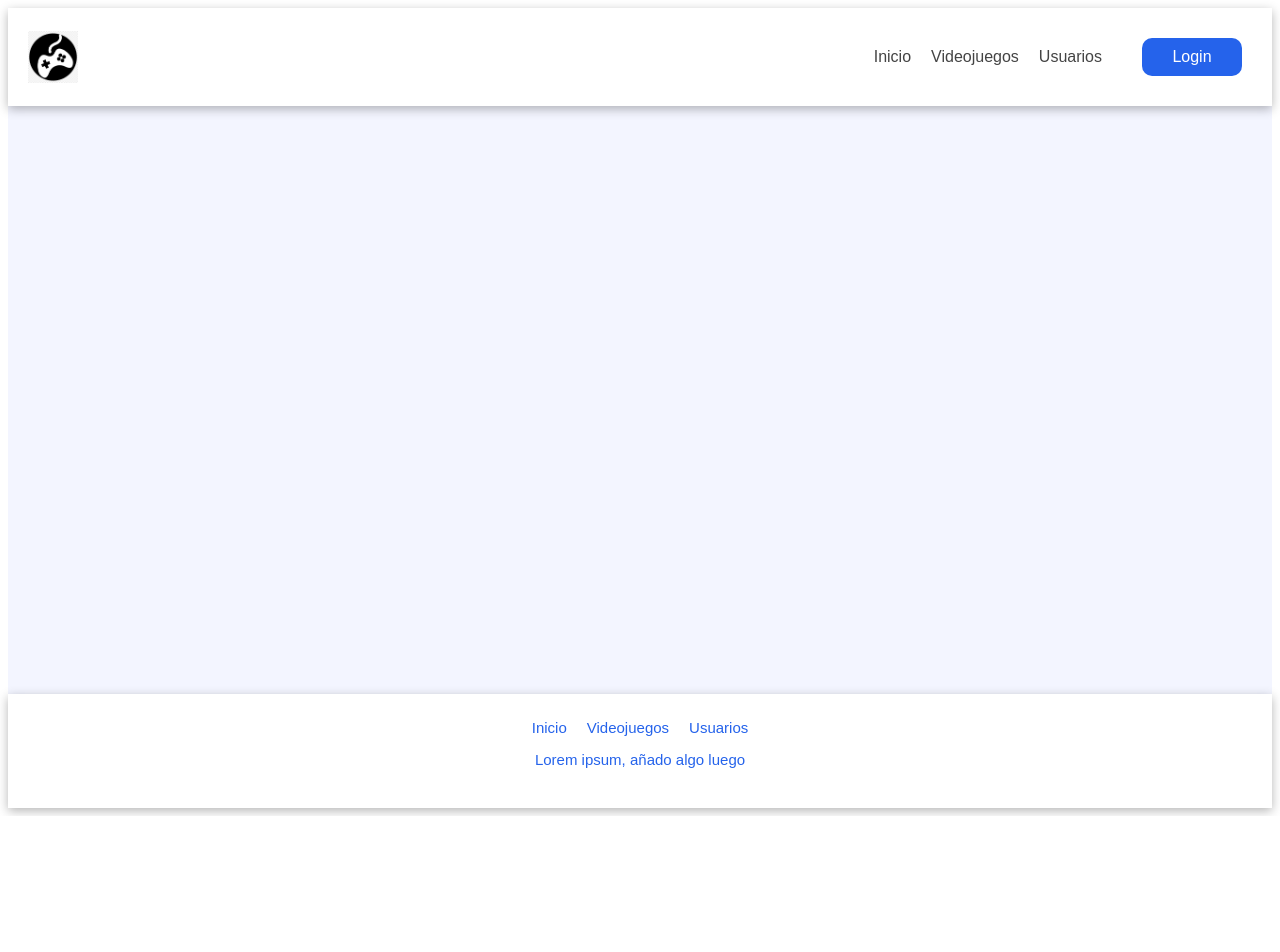
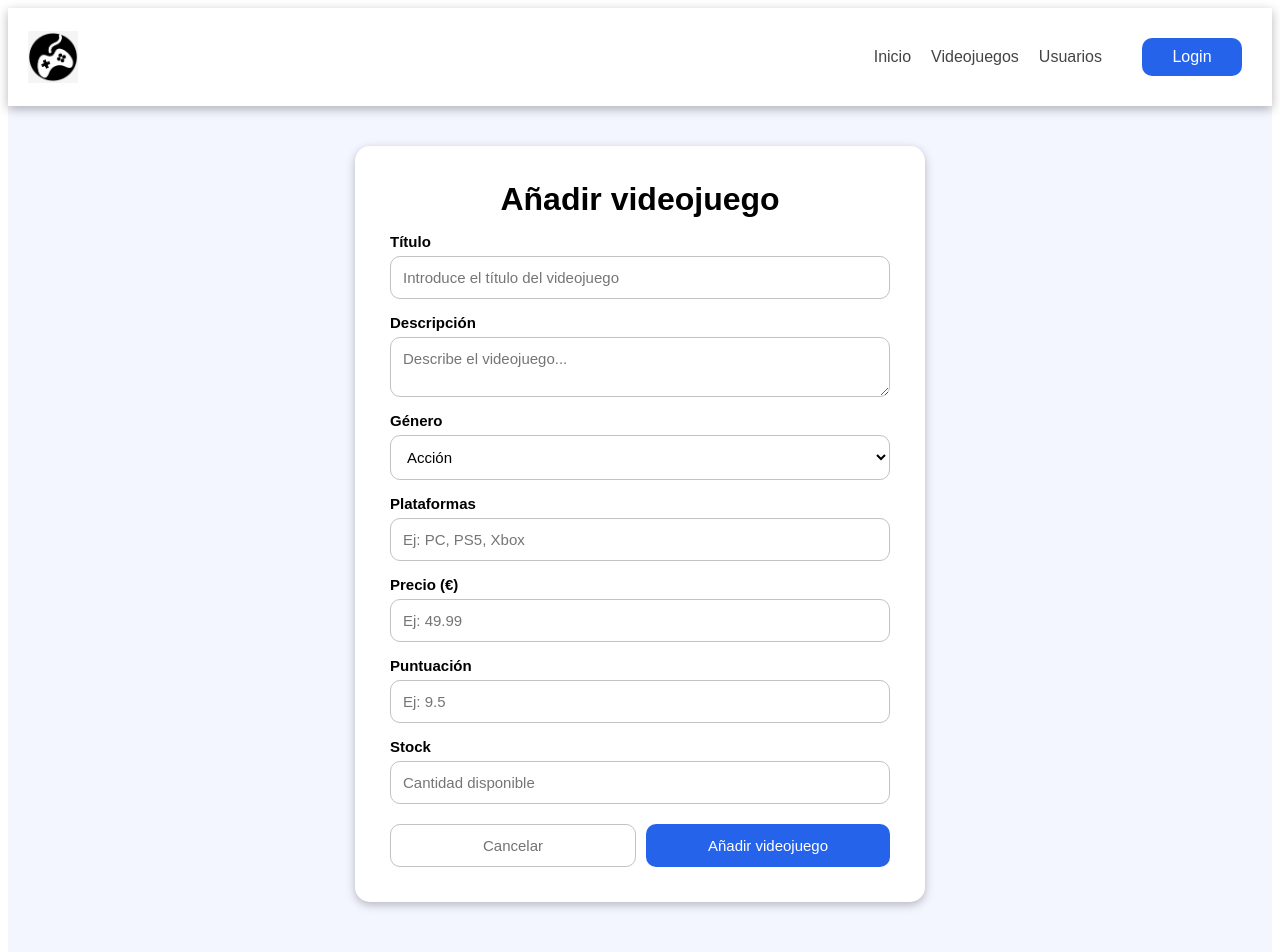
Before and after one commit to Nathekk/ProyectoPablo, a React (Vite) app: page /juegos/addJuego in a window 1280 px wide. Shown: the top 952 px of the page. Before the commit the page ends 816 px from the top, so only its background shows below. Built offline with nearby package versions, Linux system fonts and the light colour scheme.

Commit message:
Formulario añadir/editar juego, Lista de usuarios

```diff
--- a/src/App.tsx
+++ b/src/App.tsx
@@ -6,6 +6,8 @@ import Login from "./pages/Login.tsx";
 import Footer from "./components/Footer.tsx";
 import styled from "@emotion/styled";
 import Registro from "./pages/Registro.tsx";
+import FormularioJuego from "./components/FormularioJuego.tsx";
+import ListaUsuarios from "./components/ListaUsuarios.tsx";
 
 function App() {
     const Pagina = styled.div`
@@ -29,9 +31,9 @@ function App() {
                         <Route path="/juegos" element={<ListaJuegos/>}/>
                         <Route path="/login" element={<Login/>}/>
                         <Route path="/registro" element={<Registro/>}/>
-                        {/*            <Route path="/juegos/nueva" element={<NuevoJuego />} />
-            <Route path="/usuarios/:id/editar" element={<ListaUsuarios />} />
-            <Route path="/perfil/:id" element={<Perfil/>} />
+                        <Route path="/juegos/addJuego" element={<FormularioJuego/>}/>
+                        <Route path="/usuarios" element={<ListaUsuarios/>}/>
+                        {/*            <Route path="/perfil/:id" element={<Perfil/>} />
             <Route path="*" element={<PaginaNoEncontrada />} />*/}
                     </Routes>
                 </Contenido>
--- /dev/null
+++ b/src/Typescript/Videojuego.ts
@@ -0,0 +1,10 @@
+export interface Videojuego {
+    id: string;
+    titulo: string;
+    descripcion: string;
+    genero: string;
+    plataformas: string;
+    precio: number;
+    puntuacion: number;
+    stock: number;
+}
--- /dev/null
+++ b/src/components/FormularioJuego.tsx
@@ -0,0 +1,163 @@
+import styled from "@emotion/styled";
+import type {Videojuego} from "../Typescript/Videojuego.ts";
+import {useNavigate} from "react-router";
+
+const Contenedor = styled.div`
+    font-family: Arial, serif;
+    display: flex;
+    justify-content: center;
+    align-items: center;
+    margin-top: 40px;
+    margin-bottom: 40px;
+`;
+
+const Formulario = styled.form`
+    background: white;
+    width: 100%;
+    max-width: 500px;
+    padding: 35px;
+    border-radius: 15px;
+    box-shadow: 0 3px 10px rgba(0, 0, 0, 0.25);
+    display: flex;
+    flex-direction: column;
+    gap: 15px;
+
+    label {
+        display: flex;
+        flex-direction: column;
+        gap: 6px;
+        font-size: 15px;
+        color: #000000;
+        font-weight: bold;
+    }
+
+    input, textarea, select {
+        width: 100%;
+        box-sizing: border-box;
+        padding: 12px;
+        border: 1px solid #c2c2c2;
+        border-radius: 10px;
+        background-color: white;
+        color: #000000;
+        font-family: Arial, serif;
+        font-size: 15px;
+    }
+`;
+
+const Titulo = styled.h1`
+    margin: 0;
+    text-align: center;
+`;
+
+const Fila = styled.div`
+    display: grid;
+    gap: 15px;
+`;
+
+const BotonesFormulario = styled.div`
+    display: flex;
+    gap: 10px;
+    margin-top: 5px;
+
+    button {
+        flex: 1;
+        padding: 12px;
+        border-radius: 10px;
+        font-size: 15px;
+        cursor: pointer;
+    }
+`;
+const BotonCancelar = styled.button`
+    background-color: white;
+    color: #727272;
+    border: 1px solid #c2c2c2;
+
+    &:hover {
+        background-color: #f5f5f5;
+    }
+`;
+const BotonGuardar = styled.button`
+    background-color: #2563eb;
+    color: white;
+    border: none;
+
+    &:hover {
+        background-color: #1d4fd8;
+    }`
+
+
+interface Props {
+    videojuegoObtenido?: Videojuego | null;
+}
+
+// FORMULARIO DE VIDEOJUEGO
+function FormularioVideojuego({videojuegoObtenido}: Props) {
+    const navigate = useNavigate();
+    return (
+        <Contenedor>
+            <Formulario onSubmit={(e) => e.preventDefault()}>
+                <Titulo>
+                    {videojuegoObtenido ? "Editar videojuego" : "Añadir videojuego"}
+                </Titulo>
+
+                <label>
+                    Título
+                    <input type="text" placeholder="Introduce el título del videojuego"/>
+                </label>
+
+                <label>
+                    Descripción
+                    <textarea placeholder="Describe el videojuego..."/>
+                </label>
+
+                <Fila>
+                    <label>
+                        Género
+                        <select>
+                            <option value="" disabled>
+                                Selecciona un género
+                            </option>
+                            <option value="Acción">Acción</option>
+                            <option value="Aventura">Aventura</option>
+                            <option value="RPG">RPG</option>
+                            <option value="Deportes">Deportes</option>
+                            <option value="Estrategia">Estrategia</option>
+                            <option value="Simulación">Simulación</option>
+                            <option value="Terror">Terror</option>
+                            <option value="Carreras">Carreras</option>
+                        </select>
+                    </label>
+                    <label>
+                        Plataformas
+                        <input type="text" placeholder="Ej: PC, PS5, Xbox"/>
+                    </label>
+                </Fila>
+
+                <Fila>
+                    <label>
+                        Precio (€)
+                        <input type="number" min="0" step="0.01" placeholder="Ej: 49.99"/>
+                    </label>
+                    <label>
+                        Puntuación
+                        <input type="number" min="0" max="10" step="0.1" placeholder="Ej: 9.5"/>
+                    </label>
+                </Fila>
+
+                <label>
+                    Stock
+                    <input type="number" min="0" placeholder="Cantidad disponible"/>
+                </label>
+
+                <BotonesFormulario>
+                    <BotonCancelar onClick={() => navigate("/juegos")}>Cancelar</BotonCancelar>
+                    <BotonGuardar type="submit" onClick={() => navigate("/juegos")}>
+                        {videojuegoObtenido ? "Guardar cambios" : "Añadir videojuego"}
+                    </BotonGuardar>
+                </BotonesFormulario>
+            </Formulario>
+        </Contenedor>
+    );
+}
+
+export default FormularioVideojuego;
--- a/src/components/ListaJuegos.tsx
+++ b/src/components/ListaJuegos.tsx
@@ -1,5 +1,5 @@
 import styled from "@emotion/styled";
-import {useNavigate} from 'react-router';
+import {Link, useNavigate} from 'react-router';
 
 const Contenedor = styled.div`
     font-family: Arial, serif;
@@ -70,12 +70,46 @@ const AccionesFlex = styled.div`
     align-items: center;
 `;
 
+const Enlace = styled(Link)`
+    text-decoration: none;
+    margin: 10px;
+    color: #444444;
+
+    &:hover {
+        color: #2563eb;
+    }
+`;
+
+const Boton = styled.button`
+    background-color: #2563eb;
+    color: white;
+    border: none;
+    padding: 10px;
+    margin-top: 20px;
+    margin-left: 50px;
+    width: 200px;
+    border-radius: 10px;
+    text-align: center;
+    font-size: 16px;
+    cursor: pointer;
+
+    &:hover {
+        background-color: #1856de;
+    }
+
+`;
+
 //BOTONES HACER LUEGO, EDITAR Y ELIMINAR
 
 function ListaJuegos() {
     const navigate = useNavigate();
     return (
         <>
+            <Enlace to="/juegos/addJuego">
+                <Boton>
+                    Añadir Juego
+                </Boton>
+            </Enlace>
             <Contenedor>
                 <ContenedorTabla>
                     <thead>
--- a/src/components/ListaUsuarios.tsx
+++ b/src/components/ListaUsuarios.tsx
@@ -1,9 +1,116 @@
-// import styled from "@emotion/styled";
+import styled from "@emotion/styled";
+import { useNavigate} from 'react-router';
+
+const Contenedor = styled.div`
+    font-family: Arial, serif;
+    display: flex;
+    justify-content: center;
+    align-items: center;
+    margin-top: 40px;
+    padding: 0 20px;
+`;
+
+const ContenedorTabla = styled.table`
+    font-family: Arial, serif;
+    background-color: white;
+    border-collapse: collapse;
+    width: 70%;
+    border-radius: 10px;
+    overflow: hidden;
+    box-shadow: 0 3px 10px rgb(0 0 0 / 0.29);
+
+    th, td {
+        border: 1px solid #dddddd;
+        text-align: center;
+        padding: 8px;
+
+    }
+
+    th {
+        background-color: #153059;
+        color: white;
+    }
+`;
+const TablaTR = styled.tr`
+    &:nth-of-type(even) {
+        background-color: #dce7f5;
+    }
+`;
+
+const BotonAccion = styled.button`
+    width: 30%;
+    color: white;
+    border: none;
+    padding: 10px;
+    border-radius: 10px;
+    cursor: pointer;
+`;
+
+const BotonEditar = styled(BotonAccion)`
+    background-color: #2563eb;
+    color: white;
+
+    &:hover {
+        background-color: #1856de;
+    }
+`;
+
+const BotonEliminar = styled(BotonAccion)`
+    background-color: red;
+    color: white;
+
+    &:hover {
+        background-color: #c00000;
+    }
+`;
+const AccionesFlex = styled.div`
+    display: flex;
+    gap: 12px;
+    justify-content: center;
+    align-items: center;
+`;
+
+//BOTONES HACER LUEGO, EDITAR Y ELIMINAR
 
 function ListaUsuarios() {
+    const navigate = useNavigate();
     return (
         <>
-            <p>PRUEBA USUARIOS</p>
+            <Contenedor>
+                <ContenedorTabla>
+                    <thead>
+                    <TablaTR>
+                        <th>Id</th>
+                        <th>Nombre</th>
+                        <th>Email</th>
+                        <th>Edad</th>
+                        <th>Pais</th>
+                        <th>Fecha nacimiento</th>
+                    </TablaTR>
+                    </thead>
+                    <tbody>
+                    <TablaTR>
+                        <td>Marta</td>
+                        <td>Marta@gmail.com</td>
+                        <td>26 años</td>
+                        <td>España</td>
+                        <td>13/12/2000</td>
+                        <td>
+                            <AccionesFlex>
+                                <BotonEditar type="button" onClick={() => navigate(`/juegos/editar`)}>
+                                    {/*<BotonEditar type="button" onClick={() => navigate(`/juegos/${juego.id}/editar`)}> lo añado cuando lo tenga*/}
+                                    Editar
+                                </BotonEditar>
+                                <BotonEliminar>
+                                    Eliminar
+                                </BotonEliminar>
+                            </AccionesFlex>
+                        </td>
+
+                    </TablaTR>
+                    </tbody>
+                </ContenedorTabla>
+            </Contenedor>
         </>
     );
 }
```
